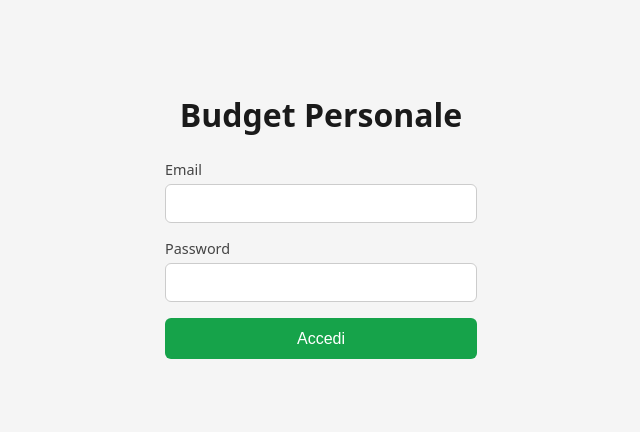
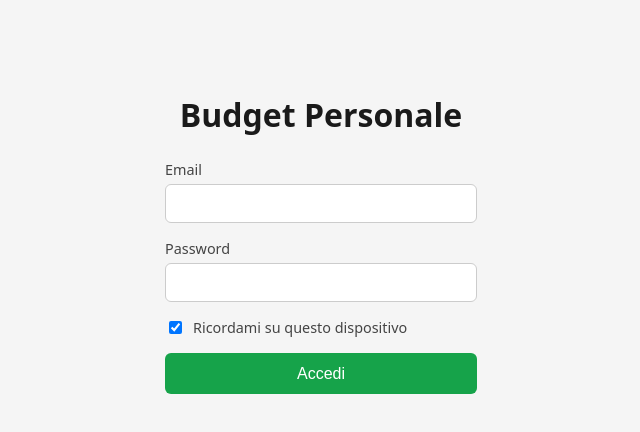
Before and after one commit to panzer89/buget-personale, a React (Vite) app: page / in a window 1280 px wide. Shown: the top 432 px of the page, without its empty margins (319-959 px from the left). Built offline with nearby package versions, Linux system fonts and the light colour scheme; no server answers.

Commit message:
Aggiunge opzione Ricordami su questo dispositivo al login

```diff
--- a/src/Login.jsx
+++ b/src/Login.jsx
@@ -1,10 +1,16 @@
 import { useState } from 'react'
-import { signInWithEmailAndPassword } from 'firebase/auth'
+import {
+  signInWithEmailAndPassword,
+  setPersistence,
+  browserLocalPersistence,
+  browserSessionPersistence
+} from 'firebase/auth'
 import { auth } from './firebase'
 
 function Login() {
   const [email, setEmail] = useState('')
   const [password, setPassword] = useState('')
+  const [ricordami, setRicordami] = useState(true)
   const [error, setError] = useState('')
   const [loading, setLoading] = useState(false)
 
@@ -13,6 +19,10 @@ function Login() {
     setError('')
     setLoading(true)
     try {
+      await setPersistence(
+        auth,
+        ricordami ? browserLocalPersistence : browserSessionPersistence
+      )
       await signInWithEmailAndPassword(auth, email, password)
     } catch {
       setError('Email o password non corretti.')
@@ -43,6 +53,14 @@ function Login() {
             required
           />
         </label>
+        <label className="checkbox-label">
+          <input
+            type="checkbox"
+            checked={ricordami}
+            onChange={(e) => setRicordami(e.target.checked)}
+          />
+          Ricordami su questo dispositivo
+        </label>
         {error && <p className="error">{error}</p>}
         <button type="submit" disabled={loading}>
           {loading ? 'Accesso...' : 'Accedi'}
--- a/src/index.css
+++ b/src/index.css
@@ -103,6 +103,16 @@ main {
   color: #dc2626;
   font-size: 0.85rem;
   margin: 0;
+}
+
+.checkbox-label {
+  flex-direction: row !important;
+  align-items: center;
+  gap: 0.5rem !important;
+}
+
+.checkbox-label input {
+  width: auto;
 }
 
 .categorie h2 {
```
